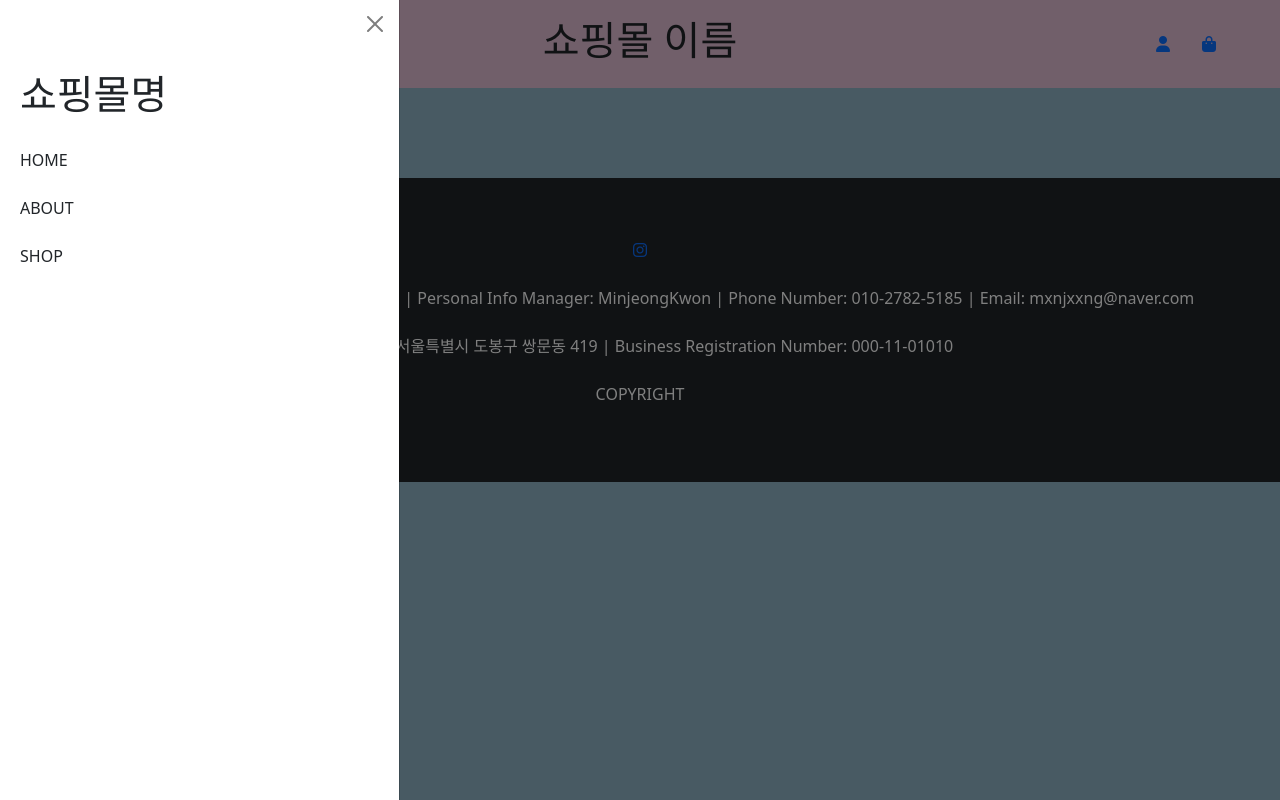
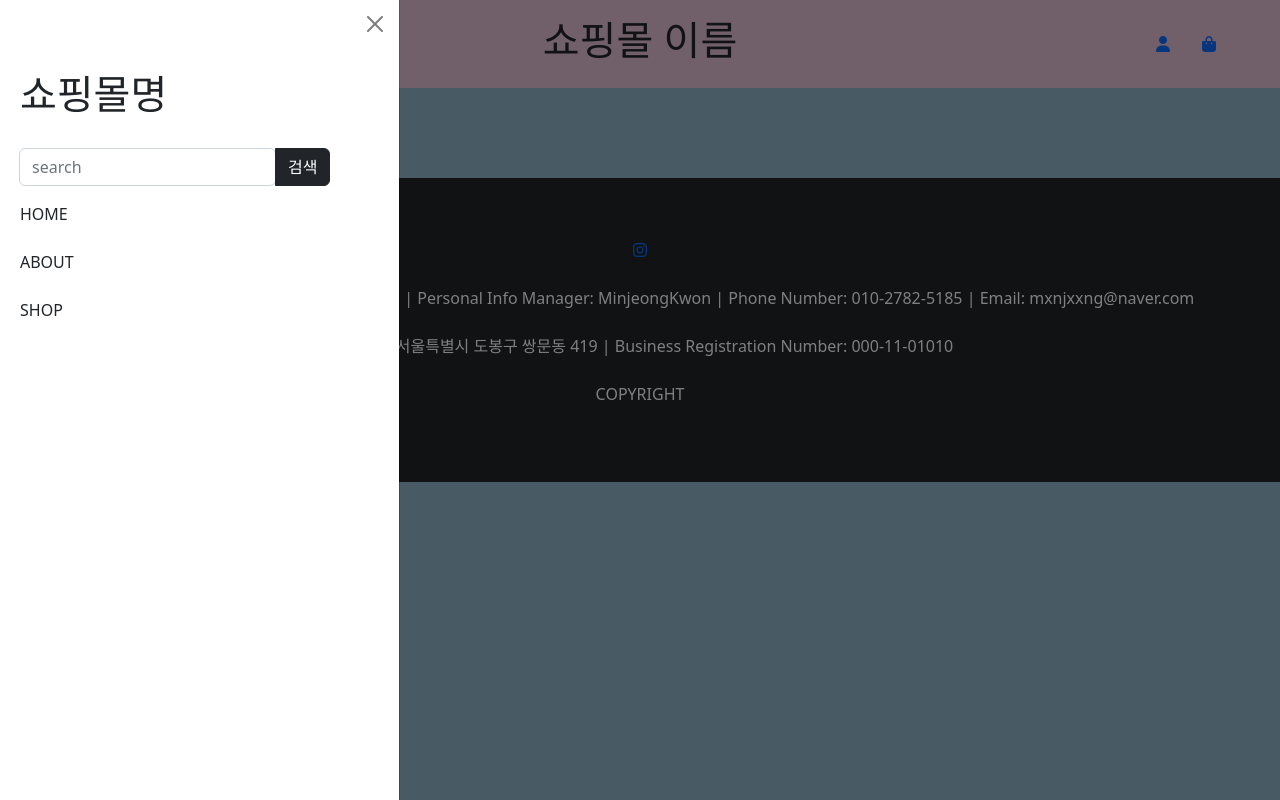
Before and after one commit to KwonMinjeong-commit/FinalProject_shoppingmall, a Django app: page /product/ in a window 1280 px wide, after a click that opens the changed part. Run offline with Django 4.2, Linux system fonts and the light colour scheme; data that the repository does not hold is empty; some libraries are stand-ins or nearby versions.

Commit message:
검색 기능 구현하기

```diff
--- a/product/static/product/css/customstyle.css
+++ b/product/static/product/css/customstyle.css
@@ -9,6 +9,7 @@ body {
 .menu-bar {
     cursor: pointer;
 }
+/* 서치바 */
 
 
 /* 상품 등록/수정 플로팅 버튼 */
--- a/product/templates/product/navbar.html
+++ b/product/templates/product/navbar.html
@@ -6,11 +6,37 @@
     </div>
     <div class="offcanvas-body ml-1">
       <h1 class="offcanvas-title mb-4">쇼핑몰명</h1>
+      <form class="mx-auto input-group my-3">
+        {% csrf_token %}
+        <mx-auto>
+          <input name="search" type="text" class="form-control" placeholder="search" id="search-input"
+                 aria-label="search" aria-describedby="button-addon2">
+        </mx-auto>
+        <button class="btn btn-dark" type="submit" onclick="searchPost();">검색</button>
+      </form>
       <a class="nav-link active mb-4" aria-current="page" href="/">HOME</a>
       <a class="nav-link mb-4" href="/about_us/">ABOUT</a>
       <a class="nav-link mb-4" href="/product/">SHOP</a>
     </div>
   </div>
+
+  <script>
+        function searchPost() {
+            let searchValue = document.getElementById('search-input').value.trim();
+            if(searchValue.length > 1) {
+                location.href = "/product/search/" + searchValue + "/";
+            }
+            else {
+                alert('검색어('+ searchValue +')가 너무 짧아요.');
+            }
+        };
+        document.getElementById('search-input').addEventListener('keyup', function(event){
+            if (event.key === 'Enter') {
+                searchPost();
+            }
+        });
+    </script>
+
 
   <div class="row py-3" id="nav">
     <div class="col">
--- a/product/templates/product/product_list.html
+++ b/product/templates/product/product_list.html
@@ -3,6 +3,9 @@
 {% block main_area %}
         <!-- Header -->
         <header class="container mt-5">
+            {% if search_info %}
+                <h1 class="text-muted">{{ search_info }}</h1>
+            {% endif %}
             {% if manufacturer %}
                 <h1 class="text-center text-light">제조사 [ {{ manufacturer }} ]</h1>
             {% endif %}
--- a/product/urls.py
+++ b/product/urls.py
@@ -2,6 +2,7 @@ from django.urls import path
 from . import views
 
 urlpatterns = [
+    path('search/<str:q>/', views.ProductSearch.as_view()),       # search 바 실행시 searchValue 주소로 이동
     path('delete_comment/<int:pk>/', views.delete_comment),
     path('update_comment/<int:pk>/', views.CommentUpdate.as_view()),    # 댓글 수정 페이지
     path('update_product/<int:pk>', views.ProductUpdate.as_view()),  # 상품 등록 페이지
--- a/product/views.py
+++ b/product/views.py
@@ -6,9 +6,9 @@ from .forms import CommentForm
 from django.core.exceptions import PermissionDenied
 from django.shortcuts import get_object_or_404
 from django.utils.text import slugify
+from django.db.models import Q
 
 # Create your views here.
-
 
 class ProductUpdate(LoginRequiredMixin, UpdateView):
     model = Product
@@ -47,6 +47,20 @@ class ProductList(ListView):
         context = super(ProductList,self).get_context_data()
         context['categories'] = Category.objects.all()      # 카테고리의 모든 정보 전달
         context['no_category_post_count'] = Product.objects.filter(category=None).count
+        return context
+
+class ProductSearch(ProductList): # ListView 상속 -> post_list, post_list.html 자동 연결
+    paginate_by = None
+
+    def get_queryset(self):
+        q = self.kwargs['q']
+        product_list = Product.objects.filter(Q(title__contains=q) | Q(content__contains=q)).distinct()
+        return product_list
+
+    def get_context_data(self, *, object_list=None, **kwargs):
+        context = super(ProductSearch, self).get_context_data()
+        q = self.kwargs['q']
+        context['search_info'] = f'Search: {q} ({self.get_queryset().count()})'
         return context
 
 class ProductDetail(DetailView):
```
